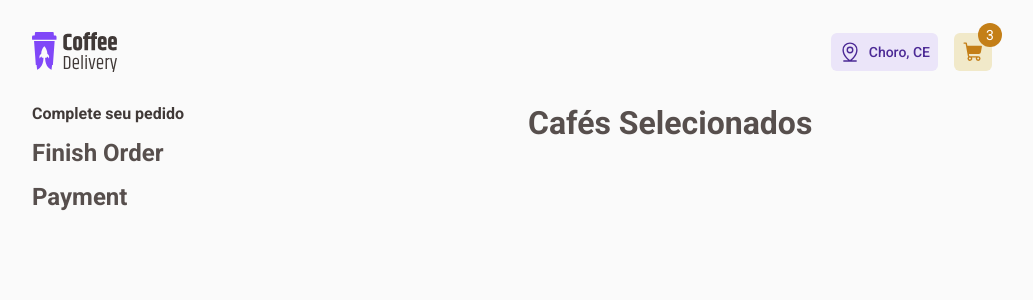
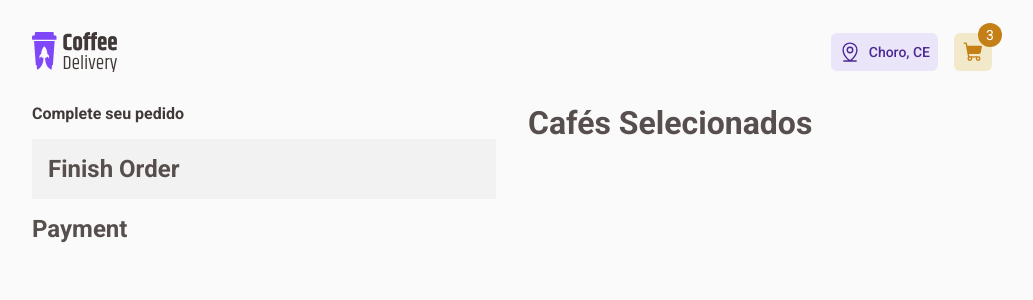
Before and after one commit to alvarobianor/coffee-delivery, a React (Vite) app: page /checkout in a window 1280 px wide. Shown: the top 300 px of the page, without its empty margins (128-1161 px from the left). Built offline with nearby package versions, Linux system fonts and the light colour scheme.

Commit message:
Start the styles of components

```diff
--- a/src/Components/FinishOrder/index.tsx
+++ b/src/Components/FinishOrder/index.tsx
@@ -1,3 +1,18 @@
+import { styled } from 'styled-components';
+
 export function FinishOrder() {
-  return <h1> Finish Order</h1>;
+  return (
+    <Container>
+      <h1> Finish Order</h1>
+    </Container>
+  );
 }
+
+const Container = styled.main`
+  display: flex;
+  width: 100%;
+  flex-direction: column;
+
+  background-color: ${({ theme }) => theme.colors['base-card']};
+  padding: 1rem;
+`;
```
